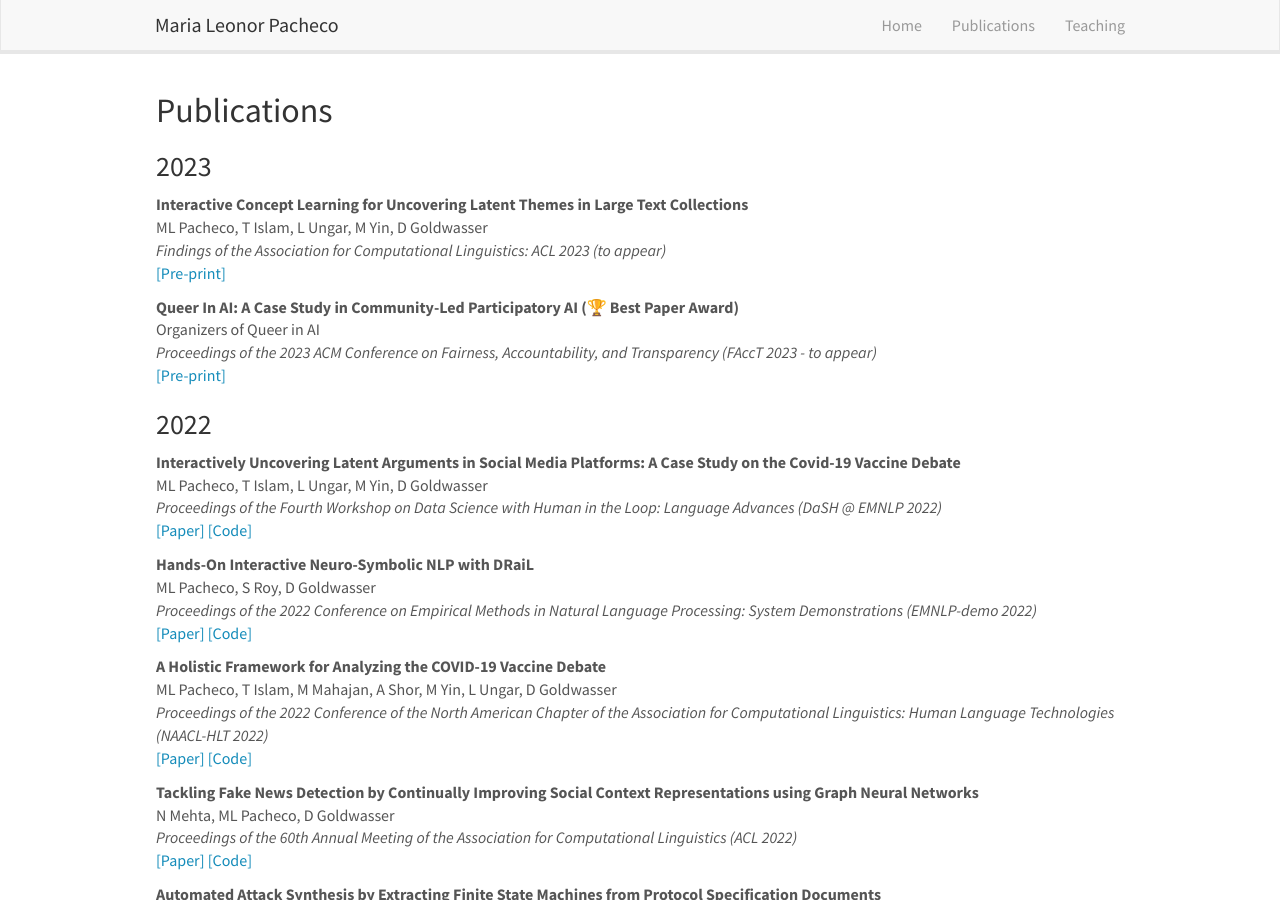
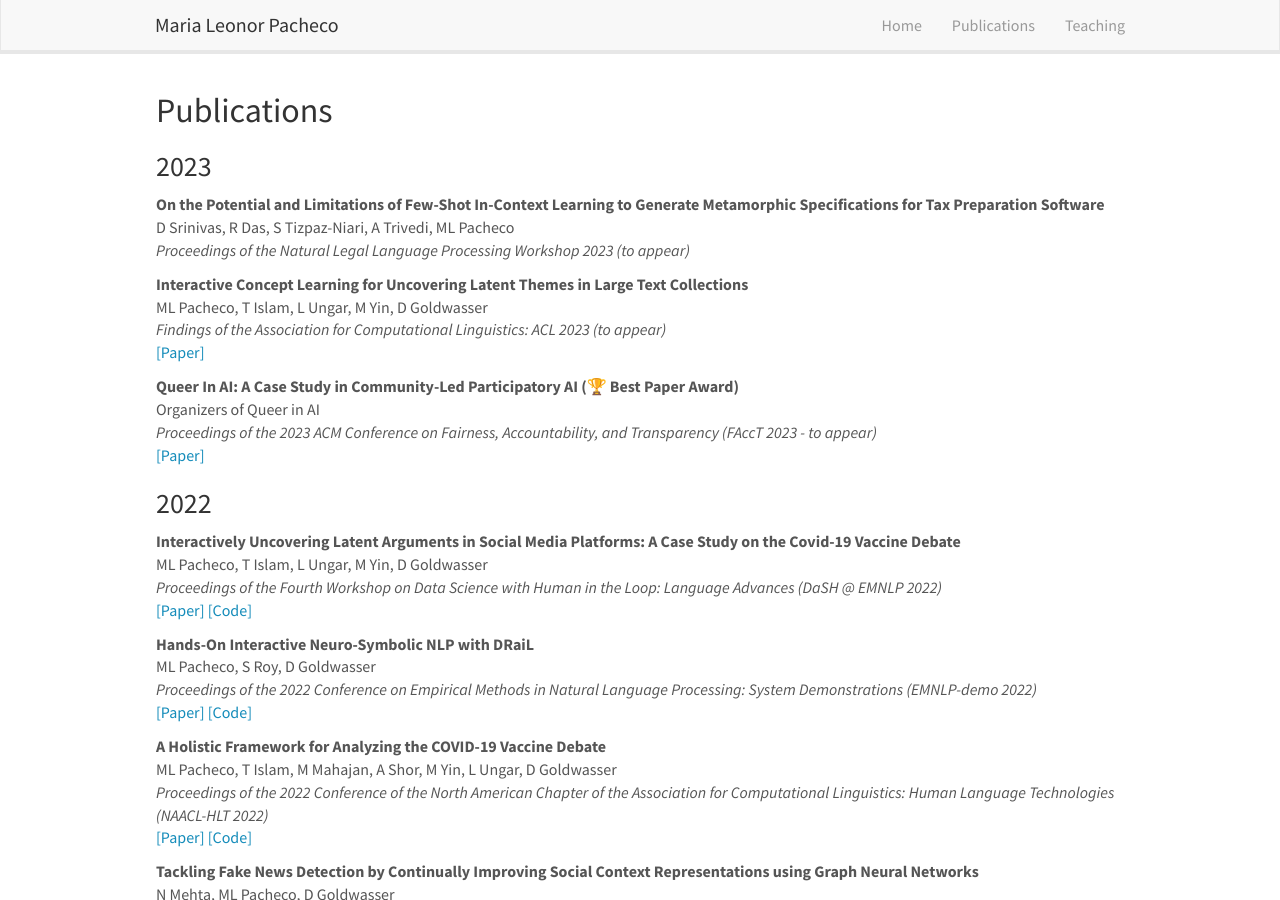
Before and after one commit to mlpacheco/mlpacheco.github.io, a Jekyll site: the page built from _pages/publications.md, in a window 1280 px wide and 900 px high. Built offline with Jekyll 4.4.1, drawn with Linux system fonts in a browser that asks for light colours; nearby versions of some CDN libraries.

Commit message:
Update publist_2023.yml

```diff
--- a/_data/publist_2023.yml
+++ b/_data/publist_2023.yml
@@ -1,9 +1,15 @@
+- title: "On the Potential and Limitations of Few-Shot In-Context Learning to Generate Metamorphic Specifications for Tax Preparation Software"
+  authors: D Srinivas, R Das, S Tizpaz-Niari, A Trivedi, ML Pacheco
+  venue: "Proceedings of the Natural Legal Language Processing Workshop 2023 (to appear)"
+  highlight: 0
+  year: 2023
+
 - title: "Interactive Concept Learning for Uncovering Latent Themes in Large Text Collections"
   authors: ML Pacheco, T Islam, L Ungar, M Yin, D Goldwasser
   venue: "Findings of the Association for Computational Linguistics: ACL 2023 (to appear)"
   link:
-    url: https://arxiv.org/abs/2305.05094
-    display: \[Pre-print\]
+    url: https://aclanthology.org/2023.findings-acl.313/
+    display: \[Paper\]
   highlight: 0
   year: 2023
 
@@ -11,7 +17,7 @@
   authors: Organizers of Queer in AI
   venue: "Proceedings of the 2023 ACM Conference on Fairness, Accountability, and Transparency (FAccT 2023 - to appear)"
   link:
-    url: https://arxiv.org/abs/2303.16972
-    display: \[Pre-print\]
+    url: https://dl.acm.org/doi/abs/10.1145/3593013.3594134
+    display: \[Paper\]
   highlight: 0
   year: 2023
```
